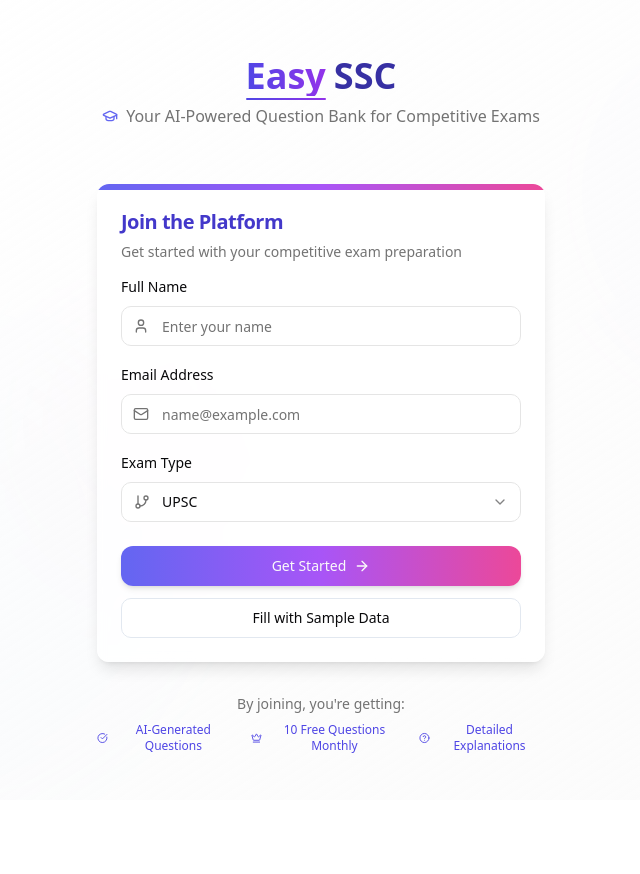
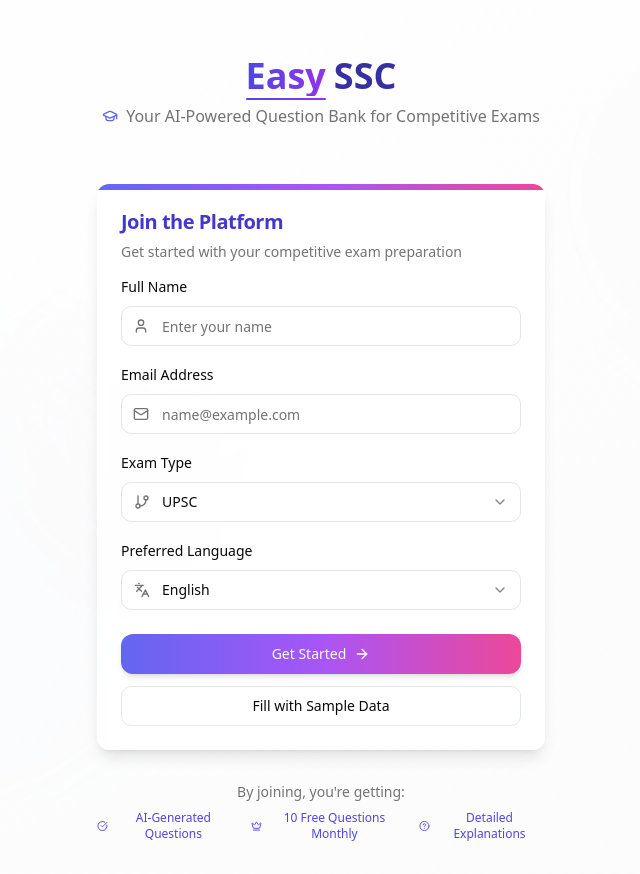
Before and after one commit to NIHAL-PM/easypsc, a React (Vite) app: page / in a window 1280 px wide. Shown: the whole page, without its empty margins (319-959 px from the left). Before the commit the page ends 800 px from the top, so only its background shows below. Built offline with nearby package versions, Linux system fonts and the light colour scheme.

Commit message:
Fix: Language selection not working
Fixes the language selection functionality.

```diff
--- a/src/App.tsx
+++ b/src/App.tsx
@@ -10,7 +10,7 @@ import AdminPanel from "./components/AdminPanel";
 import { useEffect } from "react";
 import { useToast } from "./components/ui/use-toast";
 import { useAppStore } from "./lib/store";
-import { isGeminiApiKeyConfigured, getGeminiApiKey } from "./lib/env";
+import { isGeminiApiKeyConfigured } from "./lib/env";
 
 // User auth check component
 const ProtectedRoute = ({ children }: { children: React.ReactNode }) => {
@@ -42,6 +42,9 @@ const App = () => {
         });
       }
     }
+
+    // Make sure we update the type definition for QuestionDifficulty in AdminPanel
+    console.log("Checking allowed question difficulty values:", ["easy", "medium", "hard"]);
 
     // Add event listener for responsive design testing
     const handleResize = () => {
--- a/src/components/QuestionGenerator.tsx
+++ b/src/components/QuestionGenerator.tsx
@@ -91,6 +91,8 @@ const QuestionGenerator = () => {
 
       // Generate 5 questions for premium, or limited questions for free users
       const count = user.isPremium ? 5 : Math.min(user.monthlyQuestionsRemaining, 5);
+
+      console.log('Generating questions with language:', selectedLanguage);
 
       const generatedQuestions = await generateQuestions({
         examType: user.examType,
--- a/src/components/UserSetup.tsx
+++ b/src/components/UserSetup.tsx
@@ -33,7 +33,8 @@ const UserSetup = ({ onUserCreate }: UserSetupProps) => {
       monthlyQuestionsRemaining: 10,
       currentStreak: 0,
       lastActive: null,
-      lastQuestionTime: null
+      lastQuestionTime: null,
+      preferredLanguage: language // Save preferred language to user
     };
 
     onUserCreate(newUser);
--- a/src/lib/store.ts
+++ b/src/lib/store.ts
@@ -46,7 +46,7 @@ export const useAppStore = create<AppStoreWithActions>()(
         const existingUser = allUsers.find(user => user.email === email);
 
         if (existingUser) {
-          // Update last active timestamp
+          // Update last active timestamp and set selected language from user preferences
           const updatedUser = {
             ...existingUser,
             lastActive: new Date()
@@ -54,7 +54,8 @@ export const useAppStore = create<AppStoreWithActions>()(
 
           set({
             user: updatedUser,
-            allUsers: allUsers.map(u => u.id === updatedUser.id ? updatedUser : u)
+            allUsers: allUsers.map(u => u.id === updatedUser.id ? updatedUser : u),
+            selectedLanguage: updatedUser.preferredLanguage || 'English' // Set language from user preferences
           });
           return;
         }
@@ -71,12 +72,14 @@ export const useAppStore = create<AppStoreWithActions>()(
           questionsCorrect: 0,
           currentStreak: 0,
           lastActive: new Date(),
-          lastQuestionTime: null
+          lastQuestionTime: null,
+          preferredLanguage: 'English' // Set default language
         };
 
         set(state => ({
           user: newUser,
-          allUsers: [...state.allUsers, newUser]
+          allUsers: [...state.allUsers, newUser],
+          selectedLanguage: newUser.preferredLanguage || 'English' // Set language from user preferences
         }));
       },
 
@@ -277,7 +280,24 @@ export const useAppStore = create<AppStoreWithActions>()(
         return chatMessages.filter(message => message.examType === examType);
       },
 
-      setSelectedLanguage: (language: Language) => set({ selectedLanguage: language }),
+      setSelectedLanguage: (language: Language) => {
+        const { user, allUsers } = get();
+
+        set({ selectedLanguage: language });
+
+        // Also update user preferences if logged in
+        if (user) {
+          const updatedUser = {
+            ...user,
+            preferredLanguage: language
+          };
+
+          set({
+            user: updatedUser,
+            allUsers: allUsers.map(u => u.id === user.id ? updatedUser : u)
+          });
+        }
+      },
     }),
     {
       name: 'ai-exam-prep-storage',
--- a/src/pages/Index.tsx
+++ b/src/pages/Index.tsx
@@ -15,16 +15,17 @@ import ProfileCard from '@/components/ProfileCard';
 import ChatMode from '@/components/ChatMode';
 import ChatRoom from '@/components/ChatRoom';
 import CurrentAffairs from '@/components/CurrentAffairs';
-import { ArrowRight, GitBranch, User, Mail, CheckCircle, Crown, HelpCircle, MessageSquare, BookOpen, Users, Newspaper } from 'lucide-react';
-import { ExamType } from '@/types';
+import { ArrowRight, GitBranch, User, Mail, CheckCircle, Crown, HelpCircle, MessageSquare, BookOpen, Users, Newspaper, Languages } from 'lucide-react';
+import { ExamType, Language } from '@/types';
 
 const Index = () => {
-  const { user, login, currentQuestion } = useAppStore();
+  const { user, login, currentQuestion, setSelectedLanguage } = useAppStore();
   const { toast } = useToast();
 
   const [name, setName] = useState('');
   const [email, setEmail] = useState('');
   const [examType, setExamType] = useState<ExamType>('UPSC');
+  const [language, setLanguage] = useState<Language>('English');
   const [activeTab, setActiveTab] = useState<'questions' | 'chat' | 'room' | 'news'>('questions');
 
   // Validation for form
@@ -56,6 +57,7 @@ const Index = () => {
     }
 
     login(name, email, examType);
+    setSelectedLanguage(language); // Set language on login
 
     toast({
       title: "Welcome!",
@@ -168,6 +170,29 @@ const Index = () => {
                     </SelectContent>
                   </Select>
                 </div>
+
+                {/* Add language selection to signup */}
+                <div className="space-y-2">
+                  <Label htmlFor="language">
+                    Preferred Language
+                  </Label>
+                  <Select
+                    value={language}
+                    onValueChange={(value) => setLanguage(value as Language)}
+                  >
+                    <SelectTrigger id="language" className="pl-10 relative">
+                      <Languages className="absolute left-3 top-1/2 transform -translate-y-1/2 text-muted-foreground w-4 h-4" />
+                      <SelectValue placeholder="Select language" />
+                    </SelectTrigger>
+                    <SelectContent>
+                      <SelectItem value="English">English</SelectItem>
+                      <SelectItem value="Hindi">Hindi</SelectItem>
+                      <SelectItem value="Tamil">Tamil</SelectItem>
+                      <SelectItem value="Telugu">Telugu</SelectItem>
+                      <SelectItem value="Malayalam">Malayalam</SelectItem>
+                    </SelectContent>
+                  </Select>
+                </div>
               </CardContent>
               <CardFooter className="flex flex-col gap-3">
                 <Button
--- a/src/types.ts
+++ b/src/types.ts
@@ -1,4 +1,3 @@
-
 export type ExamType = 'UPSC' | 'PSC' | 'SSC' | 'Banking';
 export type QuestionDifficulty = 'easy' | 'medium' | 'hard';
 export type Language = 'English' | 'Hindi' | 'Tamil' | 'Telugu' | 'Malayalam';
@@ -15,6 +14,7 @@ export interface User {
   currentStreak: number;
   lastActive: Date | null;
   lastQuestionTime: number | null;
+  preferredLanguage?: Language;
 }
 
 export interface Question {
```
